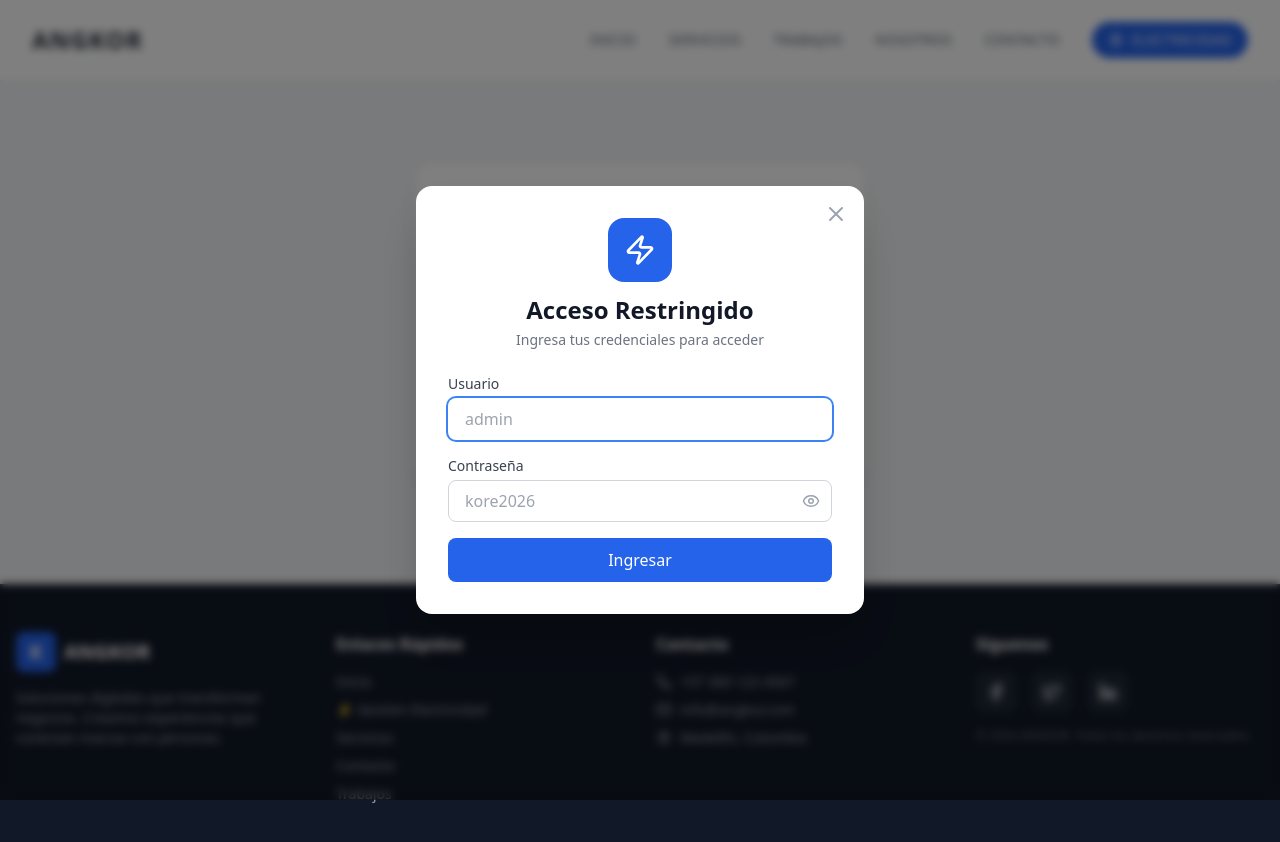
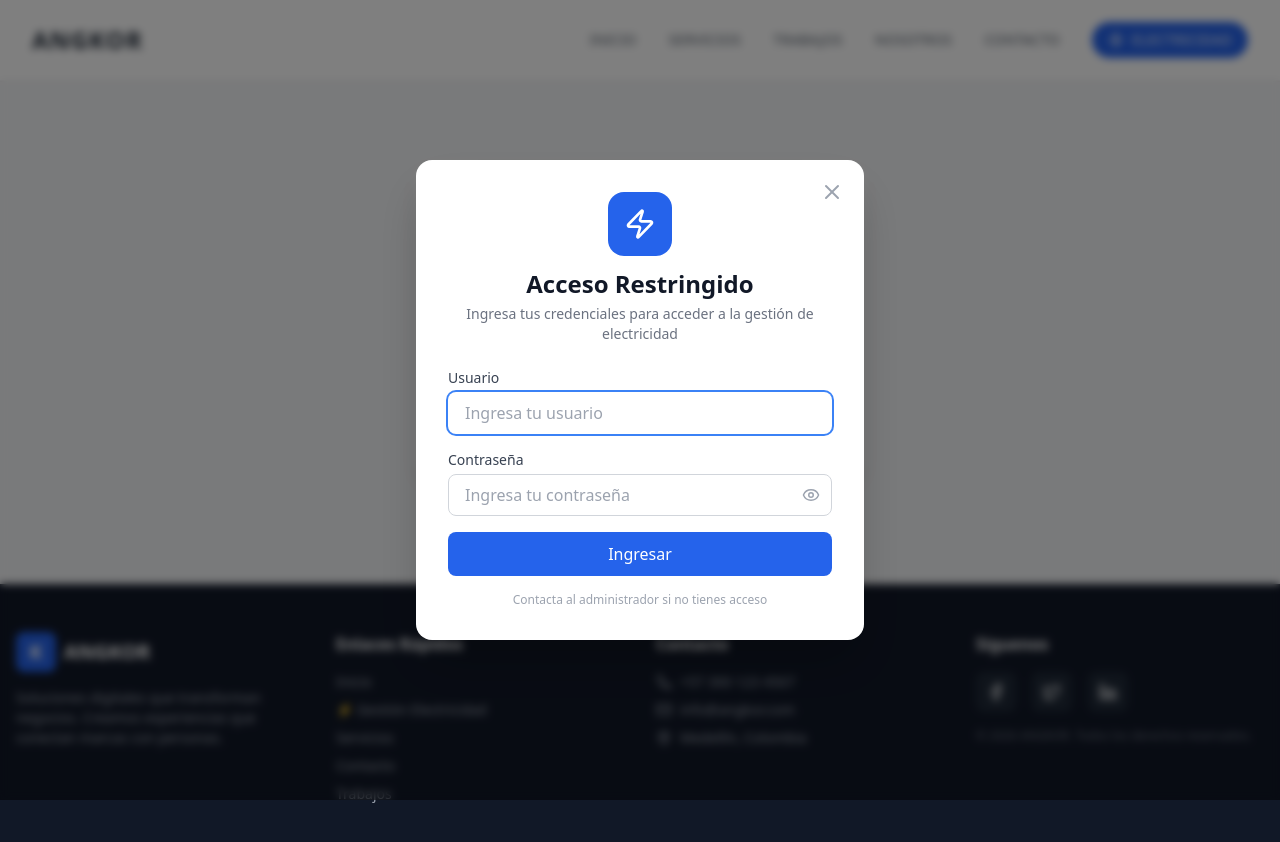
Before and after one commit to crispardo17/energia, a React (Vite) app: page /electricidad in a window 1280 px wide. Shown: the top 842 px of the page. Built offline with nearby package versions, Linux system fonts and the light colour scheme; what @react-pdf/renderer would draw is missing.

Commit message:
FIX: Autenticación con hash en cliente y servidor

```diff
--- a/scripts/resetAdmin.js
+++ b/scripts/resetAdmin.js
@@ -67,7 +67,7 @@ async function resetAdmin() {
     console.log("   Hash en BD:", result[0]?.contrasena);
     console.log("   Coincide:", result[0]?.contrasena === hashedPassword);
     console.log("========================================");
-    console.log("🔑 Credenciales:");
+    console.log("🔑 CREDENCIALES:");
     console.log("   Usuario: admin");
     console.log("   Contraseña: kore2026");
     console.log("========================================");
--- a/src/components/LoginModal.jsx
+++ b/src/components/LoginModal.jsx
@@ -15,10 +15,15 @@ export default function LoginModal({ onLogin, onClose, error }) {
     setErrorLocal(null);
 
     try {
+      // Hashear la contraseña antes de enviarla
       const hashedPassword = hashPassword(contrasena);
-      console.log("📤 Enviando:", { usuario, contrasena: hashedPassword });
+      console.log(
+        "📤 Enviando login con hash:",
+        hashedPassword.substring(0, 20) + "...",
+      );
       await onLogin(usuario, hashedPassword);
     } catch (err) {
+      console.error("❌ Error en login:", err);
       setErrorLocal(err.message || "Error al iniciar sesión");
     } finally {
       setCargando(false);
@@ -32,7 +37,7 @@ export default function LoginModal({ onLogin, onClose, error }) {
       <div className="bg-white rounded-2xl shadow-2xl max-w-md w-full p-8 relative">
         <button
           onClick={onClose}
-          className="absolute top-4 right-4 text-gray-400 hover:text-gray-600 transition"
+          className="absolute top-4 right-4 text-gray-400 hover:text-gray-600 transition p-1 rounded-full hover:bg-gray-100"
         >
           <X size={24} />
         </button>
@@ -45,7 +50,7 @@ export default function LoginModal({ onLogin, onClose, error }) {
             Acceso Restringido
           </h2>
           <p className="text-sm text-gray-500 mt-1">
-            Ingresa tus credenciales para acceder
+            Ingresa tus credenciales para acceder a la gestión de electricidad
           </p>
         </div>
 
@@ -59,7 +64,7 @@ export default function LoginModal({ onLogin, onClose, error }) {
               value={usuario}
               onChange={(e) => setUsuario(e.target.value)}
               className="w-full px-4 py-2 border border-gray-300 rounded-lg focus:ring-2 focus:ring-blue-500 focus:border-transparent outline-none transition"
-              placeholder="admin"
+              placeholder="Ingresa tu usuario"
               required
               autoFocus
               disabled={cargando}
@@ -76,7 +81,7 @@ export default function LoginModal({ onLogin, onClose, error }) {
                 value={contrasena}
                 onChange={(e) => setContrasena(e.target.value)}
                 className="w-full px-4 py-2 border border-gray-300 rounded-lg focus:ring-2 focus:ring-blue-500 focus:border-transparent outline-none transition pr-10"
-                placeholder="kore2026"
+                placeholder="Ingresa tu contraseña"
                 required
                 disabled={cargando}
               />
@@ -115,6 +120,10 @@ export default function LoginModal({ onLogin, onClose, error }) {
               "Ingresar"
             )}
           </button>
+
+          <p className="text-xs text-gray-400 text-center mt-4">
+            Contacta al administrador si no tienes acceso
+          </p>
         </form>
       </div>
     </div>
--- a/src/context/AuthContext.jsx
+++ b/src/context/AuthContext.jsx
@@ -9,12 +9,10 @@ export function AuthProvider({ children }) {
   const [cargando, setCargando] = useState(true);
 
   useEffect(() => {
-    // Verificar si hay sesión guardada
     const session = localStorage.getItem("usuario_electricidad");
     if (session) {
       try {
         const data = JSON.parse(session);
-        // Verificar token en el backend
         verificarToken(data.token).then((valid) => {
           if (valid) {
             setUsuario(data.usuario);
@@ -65,7 +63,6 @@ export function AuthProvider({ children }) {
           usuario: data.usuario,
           rol: data.rol || "usuario",
           token: data.token,
-          expira: data.expira,
         };
         localStorage.setItem(
           "usuario_electricidad",
--- a/src/utils/hash.js
+++ b/src/utils/hash.js
@@ -4,6 +4,11 @@ const SECRET_KEY = "kore_secret_hash_key_2026";
 
 export const hashPassword = (password) => {
   const hashed = CryptoJS.HmacSHA256(password, SECRET_KEY).toString();
-  console.log("🔐 Hash generado:", hashed);
+  console.log("🔐 Hash generado en cliente:", hashed.substring(0, 20) + "...");
   return hashed;
 };
+
+export const verifyPassword = (password, hashedPassword) => {
+  const hash = hashPassword(password);
+  return hash === hashedPassword;
+};
```
Also changed, not shown: api/auth.js (+15 -10 lines).
